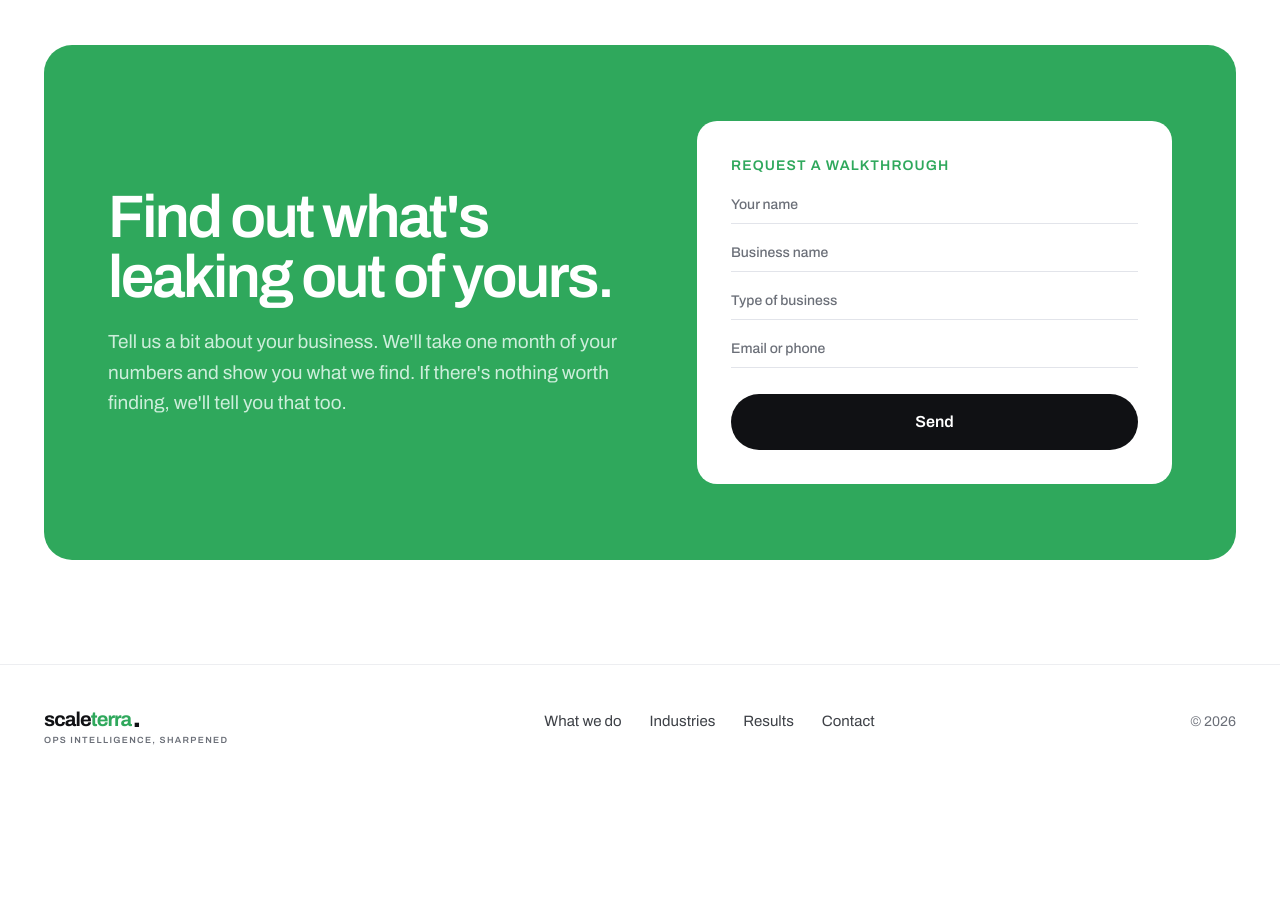
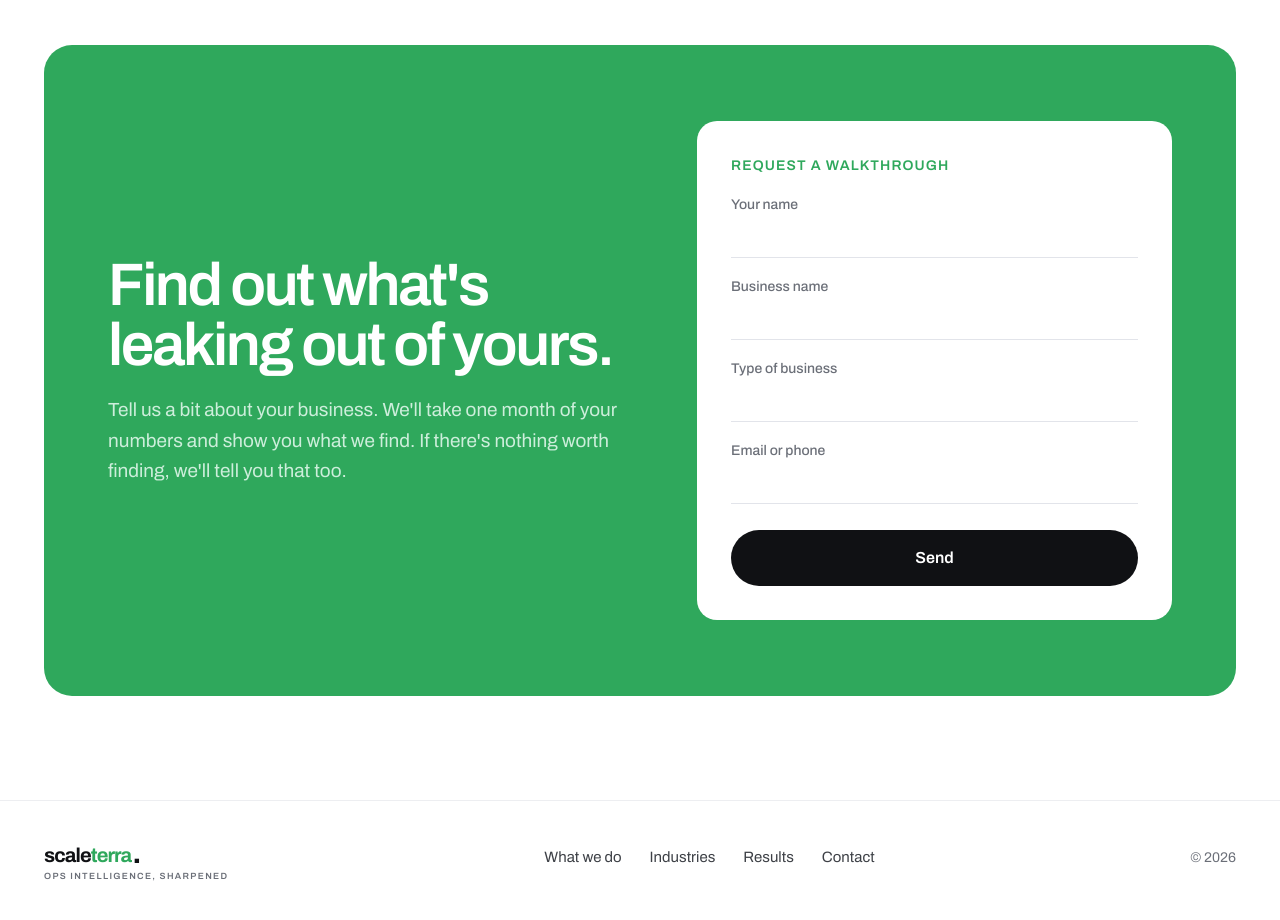
Before and after one commit to artfulmovement/scaleterra, a Next.js app: page / in a window 1280 px wide. Shown: the part 6120-7040 px from the top of the page. Before the commit the page ends 6912 px from the top, so only its background shows below. Built offline with nearby package versions, Linux system fonts and the light colour scheme.

Commit message:
Home: wire leak-report modal + bottom CTA card to walkthrough-request

```diff
--- a/app/page.tsx
+++ b/app/page.tsx
@@ -11,8 +11,27 @@ import {
   SEGMENTS,
   money,
 } from "./lib/content";
+import { FUNCTIONS_URL } from "./lib/supabase";
 
 const MONO = "ui-monospace,SFMono-Regular,Menlo,monospace";
+
+const FIELD_INPUT: React.CSSProperties = {
+  height: 44, background: "#FFFFFF", border: "1.5px solid #E2E4EA", borderRadius: 12,
+  padding: "0 13px", fontSize: 15, fontFamily: "inherit", color: "#101114", outline: "none", width: "100%",
+};
+
+async function postLead(payload: Record<string, unknown>): Promise<boolean> {
+  try {
+    const r = await fetch(`${FUNCTIONS_URL}/walkthrough-request`, {
+      method: "POST",
+      headers: { "Content-Type": "application/json" },
+      body: JSON.stringify(payload),
+    });
+    return r.ok;
+  } catch {
+    return false;
+  }
+}
 
 function Wordmark({ size = 22, dotSize = 33 }: { size?: number; dotSize?: number }) {
   return (
@@ -61,6 +80,40 @@ export default function Home() {
   const mid = (lo + hi) / 2;
   const leak = TICKER[tick];
   const revenueLabel = money(revenue);
+
+  // Leak-report modal form
+  const [mName, setMName] = useState("");
+  const [mBusiness, setMBusiness] = useState("");
+  const [mEmail, setMEmail] = useState("");
+  const [mLocations, setMLocations] = useState("");
+  const [mNote, setMNote] = useState("");
+  const [mStatus, setMStatus] = useState<"idle" | "busy" | "sent">("idle");
+
+  async function sendReport() {
+    if (mStatus === "sent") { setModalOpen(false); return; }
+    if (mStatus === "busy" || (!mName.trim() && !mEmail.trim())) return;
+    setMStatus("busy");
+    const ok = await postLead({
+      name: mName, business: mBusiness, email: mEmail, locations: mLocations,
+      industry: industry.label, revenue,
+      note: `[Profit leak report request] ${mNote}`.trim(),
+    });
+    setMStatus(ok ? "sent" : "idle");
+  }
+
+  // Bottom CTA form
+  const [cName, setCName] = useState("");
+  const [cBusiness, setCBusiness] = useState("");
+  const [cType, setCType] = useState("");
+  const [cContact, setCContact] = useState("");
+  const [cStatus, setCStatus] = useState<"idle" | "busy" | "sent">("idle");
+
+  async function sendCta() {
+    if (cStatus !== "idle" || (!cName.trim() && !cContact.trim())) return;
+    setCStatus("busy");
+    const ok = await postLead({ name: cName, business: cBusiness, industry: cType, email: cContact });
+    setCStatus(ok ? "sent" : "idle");
+  }
 
   return (
     <div style={{ background: "#FFFFFF", color: "#101114" }}>
@@ -214,11 +267,16 @@ export default function Home() {
             </div>
             <div style={{ padding: "26px 34px 34px", display: "flex", flexDirection: "column", gap: 18 }}>
               <div style={{ display: "grid", gridTemplateColumns: "repeat(2,1fr)", gap: 16 }}>
-                {["Your name", "Business name", "Email", "Locations"].map((f) => (
-                  <div key={f} style={{ display: "flex", flexDirection: "column", gap: 7 }}>
-                    <div style={{ fontSize: 13, fontWeight: 500, color: "#6B6F78" }}>{f}</div>
-                    <div style={{ height: 44, border: "1.5px solid #E2E4EA", borderRadius: 12 }} />
-                  </div>
+                {([
+                  ["Your name", mName, setMName],
+                  ["Business name", mBusiness, setMBusiness],
+                  ["Email", mEmail, setMEmail],
+                  ["Locations", mLocations, setMLocations],
+                ] as [string, string, (v: string) => void][]).map(([f, val, set]) => (
+                  <label key={f} style={{ display: "flex", flexDirection: "column", gap: 7 }}>
+                    <span style={{ fontSize: 13, fontWeight: 500, color: "#6B6F78" }}>{f}</span>
+                    <input style={FIELD_INPUT} value={val} onChange={(e) => set(e.target.value)} disabled={mStatus === "sent"} />
+                  </label>
                 ))}
               </div>
               <div style={{ display: "flex", flexDirection: "column", gap: 9 }}>
@@ -231,11 +289,13 @@ export default function Home() {
                   <div style={{ fontSize: 14, fontWeight: 600, padding: "9px 16px", borderRadius: 100, background: "#FFFFFF", color: "#6B6F78", border: "1.5px solid #E2E4EA" }}>Something else</div>
                 </div>
               </div>
-              <div style={{ display: "flex", flexDirection: "column", gap: 7 }}>
-                <div style={{ fontSize: 13, fontWeight: 500, color: "#6B6F78" }}>Anything you already suspect is leaking</div>
-                <div style={{ height: 76, border: "1.5px solid #E2E4EA", borderRadius: 12 }} />
+              <label style={{ display: "flex", flexDirection: "column", gap: 7 }}>
+                <span style={{ fontSize: 13, fontWeight: 500, color: "#6B6F78" }}>Anything you already suspect is leaking</span>
+                <textarea value={mNote} onChange={(e) => setMNote(e.target.value)} disabled={mStatus === "sent"} style={{ height: 76, border: "1.5px solid #E2E4EA", borderRadius: 12, padding: "10px 13px", fontSize: 15, fontFamily: "inherit", color: "#101114", outline: "none", resize: "vertical", background: "#FFFFFF" }} />
+              </label>
+              <div onClick={sendReport} style={{ fontSize: 16, fontWeight: 600, color: "#FFFFFF", background: mStatus === "sent" ? "#101114" : "#2FA85C", padding: 16, borderRadius: 100, textAlign: "center", cursor: "pointer" }}>
+                {mStatus === "sent" ? "Sent — tap to close" : mStatus === "busy" ? "Sending…" : "Send my report"}
               </div>
-              <div onClick={() => setModalOpen(false)} style={{ fontSize: 16, fontWeight: 600, color: "#FFFFFF", background: "#2FA85C", padding: 16, borderRadius: 100, textAlign: "center", cursor: "pointer" }}>Send my report</div>
               <div style={{ fontSize: 13, lineHeight: 1.5, color: "#9BA0AA", textAlign: "center" }}>Arrives by email within one business day. We don&apos;t share your numbers with anyone.</div>
             </div>
           </div>
@@ -401,13 +461,23 @@ export default function Home() {
           </div>
           <div style={{ background: "#FFFFFF", borderRadius: 20, padding: 34, display: "flex", flexDirection: "column", gap: 18 }}>
             <div style={{ fontSize: 14, fontWeight: 600, letterSpacing: "0.08em", textTransform: "uppercase", color: "#2FA85C" }}>Request a walkthrough</div>
-            {["Your name", "Business name", "Type of business", "Email or phone"].map((f) => (
-              <div key={f} style={{ display: "flex", flexDirection: "column", gap: 8 }}>
-                <div style={{ fontSize: 14, fontWeight: 500, color: "#6B6F78" }}>{f}</div>
-                <div style={{ height: 1, background: "#E2E4EA" }} />
-              </div>
+            {([
+              ["Your name", cName, setCName],
+              ["Business name", cBusiness, setCBusiness],
+              ["Type of business", cType, setCType],
+              ["Email or phone", cContact, setCContact],
+            ] as [string, string, (v: string) => void][]).map(([f, val, set]) => (
+              <label key={f} style={{ display: "flex", flexDirection: "column", gap: 8 }}>
+                <span style={{ fontSize: 14, fontWeight: 500, color: "#6B6F78" }}>{f}</span>
+                <input
+                  value={val} onChange={(e) => set(e.target.value)} disabled={cStatus === "sent"}
+                  style={{ border: "none", borderBottom: "1px solid #E2E4EA", padding: "2px 0 8px", fontSize: 16, fontFamily: "inherit", color: "#101114", outline: "none", width: "100%", background: "transparent" }}
+                />
+              </label>
             ))}
-            <div style={{ fontSize: 16, fontWeight: 600, color: "#FFFFFF", background: "#101114", padding: 16, borderRadius: 100, textAlign: "center", marginTop: 8 }}>Send</div>
+            <div onClick={sendCta} style={{ fontSize: 16, fontWeight: 600, color: "#FFFFFF", background: cStatus === "sent" ? "#2FA85C" : "#101114", padding: 16, borderRadius: 100, textAlign: "center", marginTop: 8, cursor: cStatus === "sent" ? "default" : "pointer" }}>
+              {cStatus === "sent" ? "Sent — we'll be in touch within one business day" : cStatus === "busy" ? "Sending…" : "Send"}
+            </div>
           </div>
         </div>
       </div>
```
